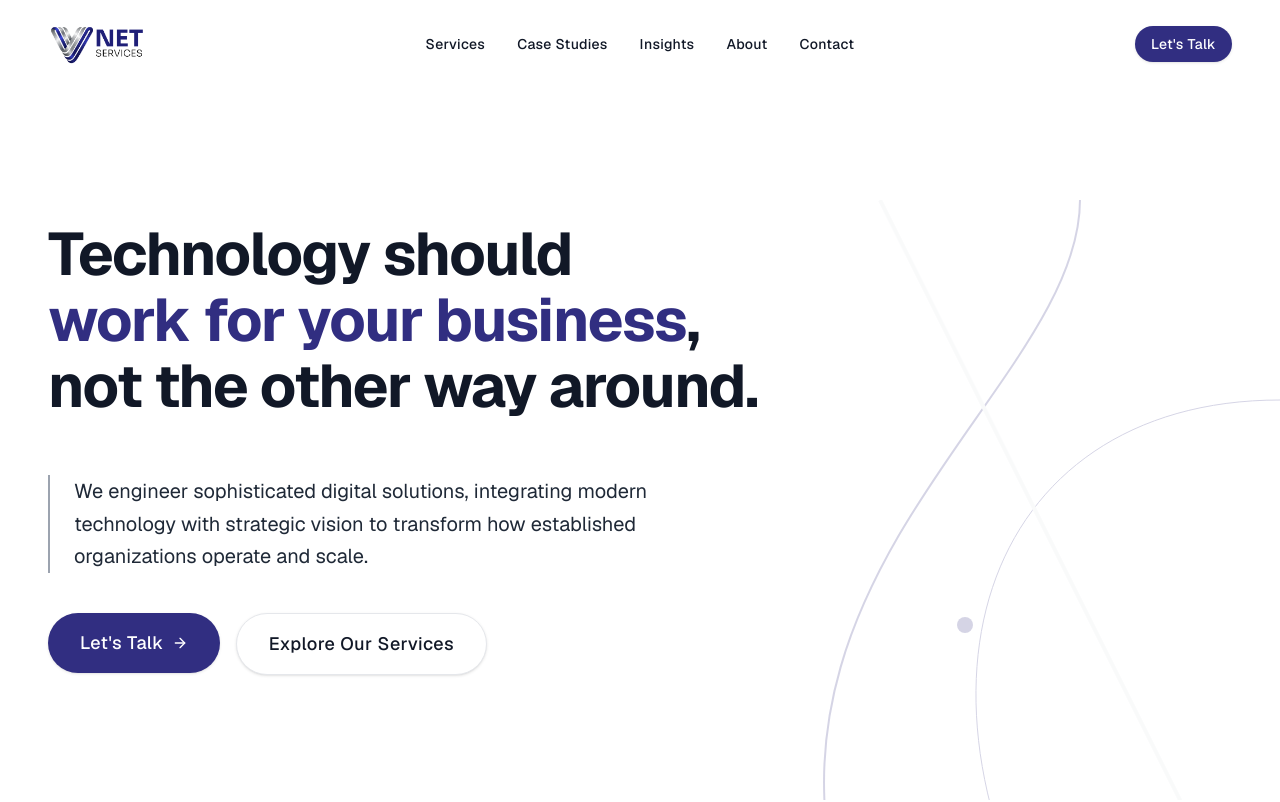
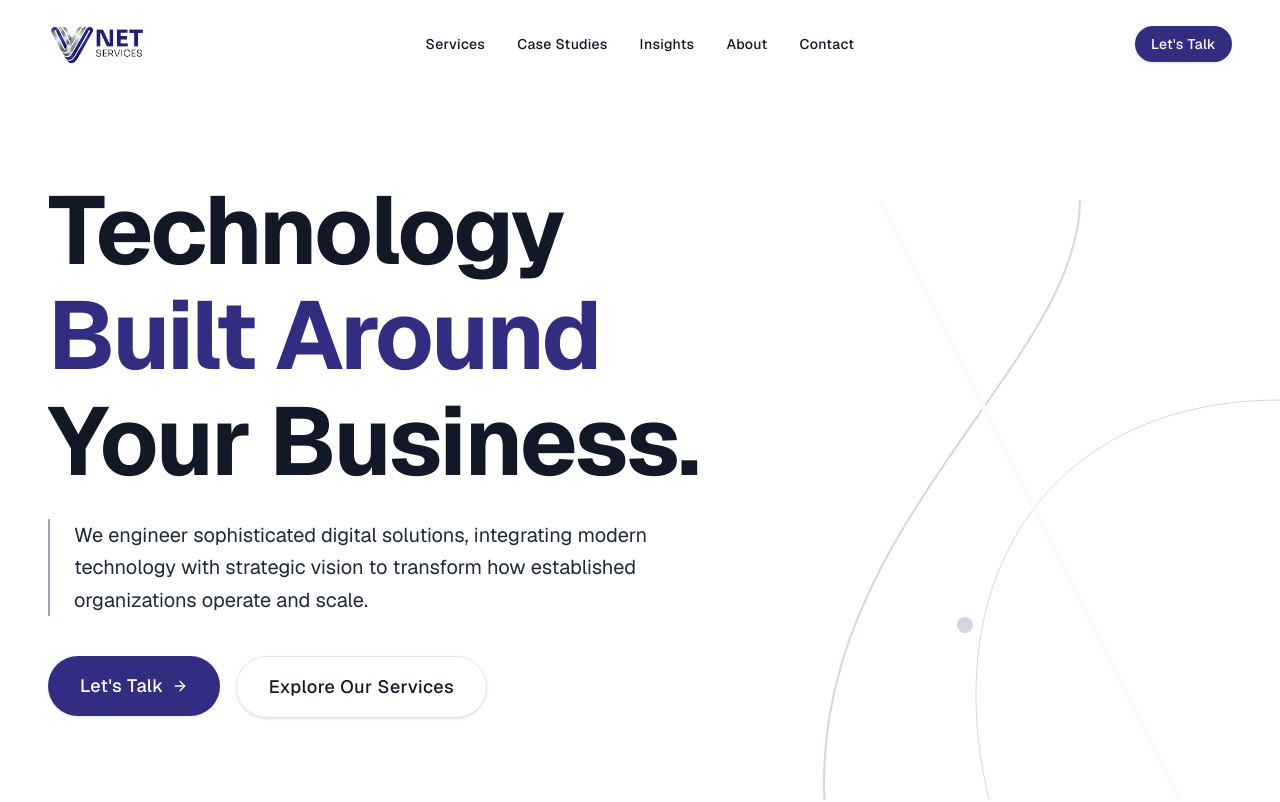
Before and after one commit to jayakanthh/vnetservices, a Next.js app: page /vnetservices/ in a window 1280 px wide. Shown: the top 802 px of the page. Built offline with nearby package versions, Linux system fonts and the light colour scheme.

Commit message:
Revert Hero.tsx to previous state

```diff
--- a/src/components/sections/Hero.tsx
+++ b/src/components/sections/Hero.tsx
@@ -64,10 +64,10 @@ export function Hero() {
             transition={{ duration: 1, ease: [0.16, 1, 0.3, 1] }}
             className="overflow-hidden mb-6"
           >
-            <h1 className="text-4xl md:text-5xl lg:text-6xl font-bold tracking-tight text-(--foreground) leading-[1.1] mb-8">
-              Technology should <br className="hidden md:block" />
-              <span className="text-(--vnet-violet)">work for your business</span>, <br className="hidden md:block" />
-              not the other way around.
+            <h1 className="text-5xl md:text-7xl lg:text-8xl font-bold tracking-tight text-(--foreground) leading-[1.1]">
+              Technology <br />
+              <span className="text-(--vnet-violet)">Built Around</span> <br />
+              Your Business.
             </h1>
           </motion.div>
 
```
